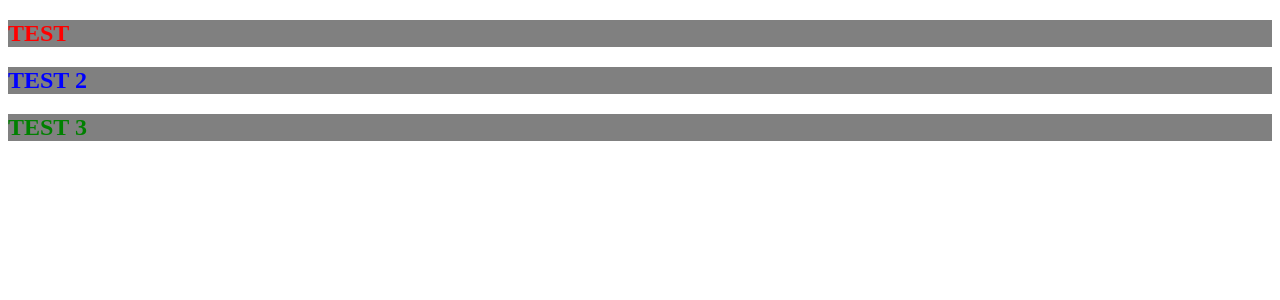
After one commit to olihw/Website-Editor, a PHP site: page /templates/testTemplateWithCSS.html in a window 1280 px wide. The commit adds this page. Shown: the top 300 px of the page. Run offline with PHP 8.4, Linux system fonts and the light colour scheme.

Commit message:
importing templates

```diff
--- a/Work log.txt
+++ b/Work log.txt
@@ -1,2 +1,3 @@
 30/10/2016 - git setup completed.
 31/10/2016 - Grunt setup, header file created, logout php script written, session variable created, layout for LESS and CSS, gitignore file.
+08/11/2016 - Started retrieval of template and grabbing the html without the JS/CSS
--- a/retrieveTemplates.php
+++ b/retrieveTemplates.php
@@ -1,7 +1,7 @@
 <?php
 	$con = mysqli_connect("localhost", "root", "root")or die(mysql_error());
 	mysqli_select_db($con ,"project")or die("Cannot connect to database");
-	$query = mysqli_query($con, "Select * from templates WHERE `Template Name` = 'Test without CSS/JS'");
+	$query = mysqli_query($con, "Select * from templates WHERE `Template Name` = 'Test with CSS'");
 	if (mysqli_num_rows($query)==1) {
 		$row = mysqli_fetch_assoc($query);
 
--- /dev/null
+++ b/templates/testTemplateWithCSS.html
@@ -0,0 +1,31 @@
+<!DOCTYPE html>
+<html>
+<head>
+	<title>test</title>
+	<style type="text/css">
+		section:nth-child(1) h1 {
+			color: red;
+		}
+		section:nth-child(2) h1 {
+			color: blue;
+		}
+		section:nth-child(3) h1 {
+			color: green;
+		}
+		section {
+			background-color: grey;
+		}
+	</style>
+</head>
+<body>
+<section>
+	<h1>TEST</h1>
+</section>
+<section>
+	<h1>TEST 2</h1>
+</section>
+<section>
+	<h1>TEST 3</h1>
+</section>
+</body>
+</html>
```
Also changed, not shown: webpageEditor.php (+30 -3 lines).
